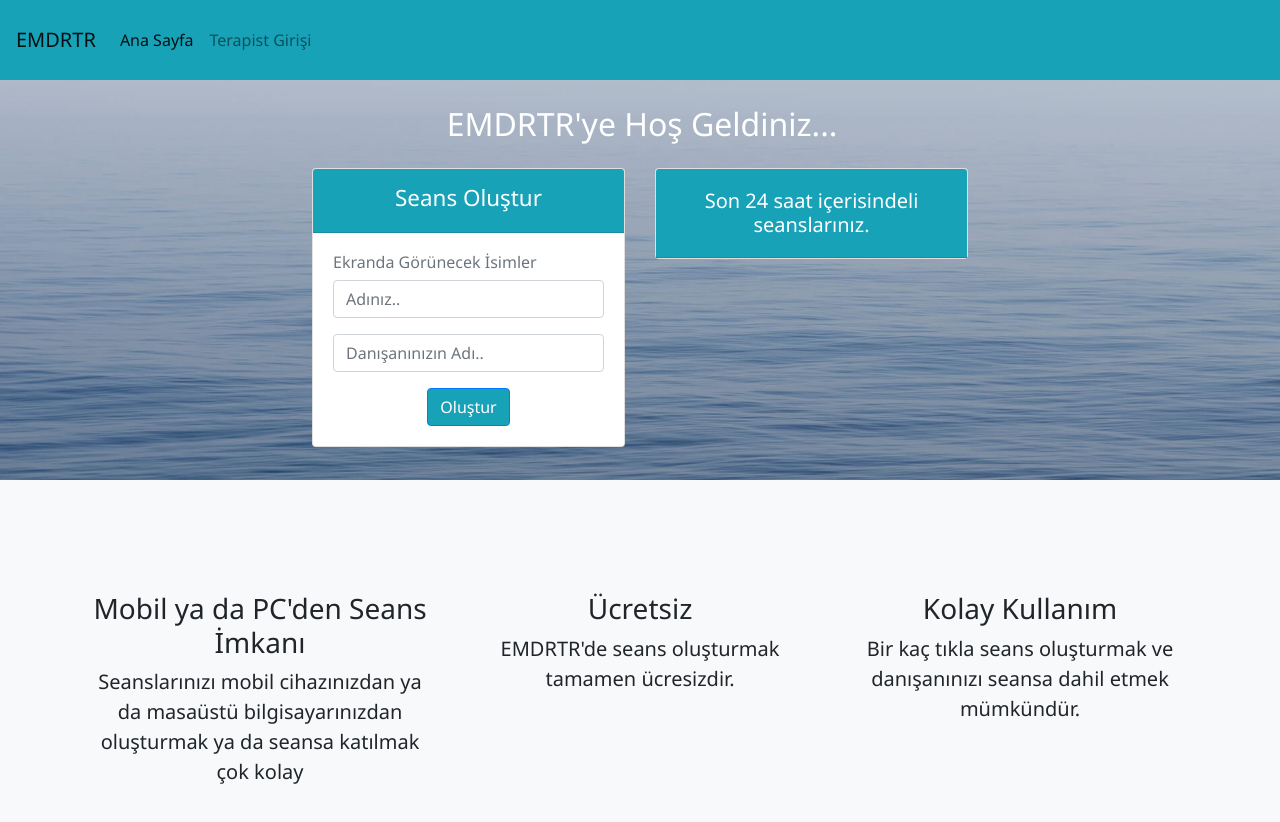
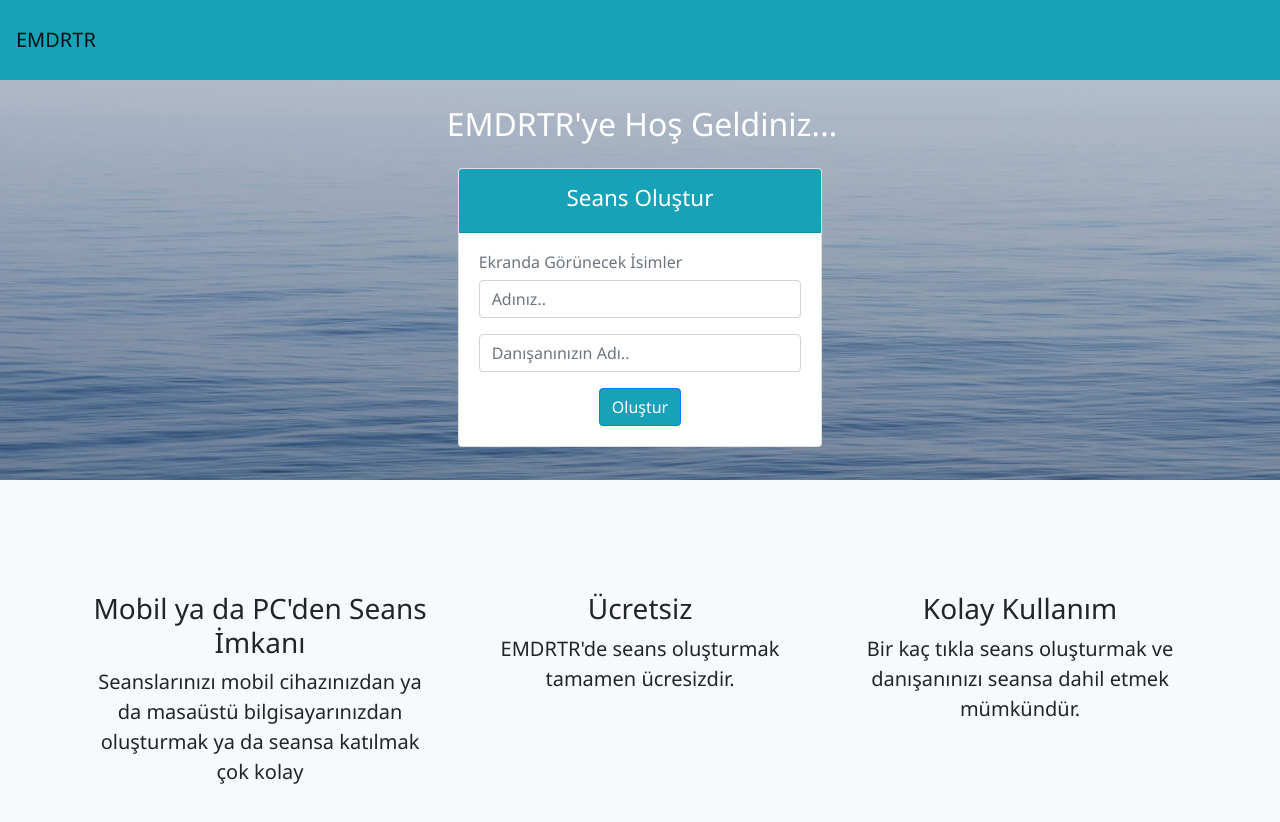
Before and after one commit to heydereh/emdr-ball, a React (Create React App) app: page /home in a window 1280 px wide. Shown: the top 822 px of the page. Built offline with nearby package versions, Linux system fonts and the light colour scheme.

Commit message:
Appbar linklerini kaldırdım. Anasayfada seans oluşturma ve geçmiş seanslar bölümü ekledim. sorun yok görünüyor

```diff
--- a/src/components/appbar/Appbar.jsx
+++ b/src/components/appbar/Appbar.jsx
@@ -13,22 +13,6 @@ const Appbar = (props) => {
         <div style={{}} className="appbar-for-admin"  >
             <nav className={`container navbar navbar-expand-lg navbar-light appbar-bg ${(cinemaMod && (!isAdmin)) ? 'color-navbar-opacity' : 'color-navbar'}`} style={{minHeight: "80px"}}>
                 <a className="navbar-brand" href="/">EMDRTR</a>
-                <button className="navbar-toggler" type="button" data-toggle="collapse" data-target="#navbarNav" aria-controls="navbarNav" aria-expanded="false" aria-label="Toggle navigation">
-                    <span className="navbar-toggler-icon" />
-                </button>
-                <div className="collapse navbar-collapse" id="navbarNav">
-                    <ul className="navbar-nav">
-                        <li className={`nav-item ${location.pathname === "/home" ? "active" : ""}`}>
-                            <a className="nav-link" href="/">Ana Sayfa</a>
-                        </li>
-                        {/* <li className="nav-item">
-                            <a className="nav-link" href="/">Danışan Girişi</a>
-                        </li> */}
-                        <li className={`nav-item ${location.pathname === "/admin" ? "active" : ""}`}>
-                            <a className="nav-link" href="/admin">Terapist Girişi</a>
-                        </li>
-                    </ul>
-                </div>
             </nav>
 
         </div>
--- a/src/components/home/Home.jsx
+++ b/src/components/home/Home.jsx
@@ -22,7 +22,7 @@ const Home = () => {
   );
   const newSessionId = useSelector((state) => state.currentSession.sessionId);
 
-  const [errorString, setErrorString] = useState("");
+  // const [errorString, setErrorString] = useState("");
 
   // eslint-disable-next-line no-unused-vars
   const [drName, setDrName] = useState("");
@@ -52,16 +52,16 @@ const Home = () => {
 
   const handleSubmit = (e) => {
     e.preventDefault();
-    console.log("HANDLE SUBMIT");
-    console.log(drName);
-    console.log(patient);
+    // console.log("HANDLE SUBMIT");
+    // console.log(drName);
+    // console.log(patient);
 
-    // dispatch(
-    //   createSession({
-    //     drName: drName.toLowerCase().trim(),
-    //     patient: patient.toLowerCase().trim(),
-    //   })
-    // );
+    dispatch(
+      createSession({
+        drName: drName.toLowerCase().trim(),
+        patient: patient.toLowerCase().trim(),
+      })
+    );
   };
 
   return (
@@ -130,7 +130,7 @@ const Home = () => {
                       </div>
                     </div>
                   </div>
-                  <div className="col-sm mt-2">
+                  {oldSessionsArrayOfObject.length > 0 && <div className="col-sm mt-2">
                     <div className="card mb-3">
                       <div
                         className="card-header"
@@ -173,7 +173,8 @@ const Home = () => {
                           })}
                       </div>
                     </div>
-                  </div>
+                  </div>}
+
                 </div>
               </div>
               {/* FORM END */}
```
